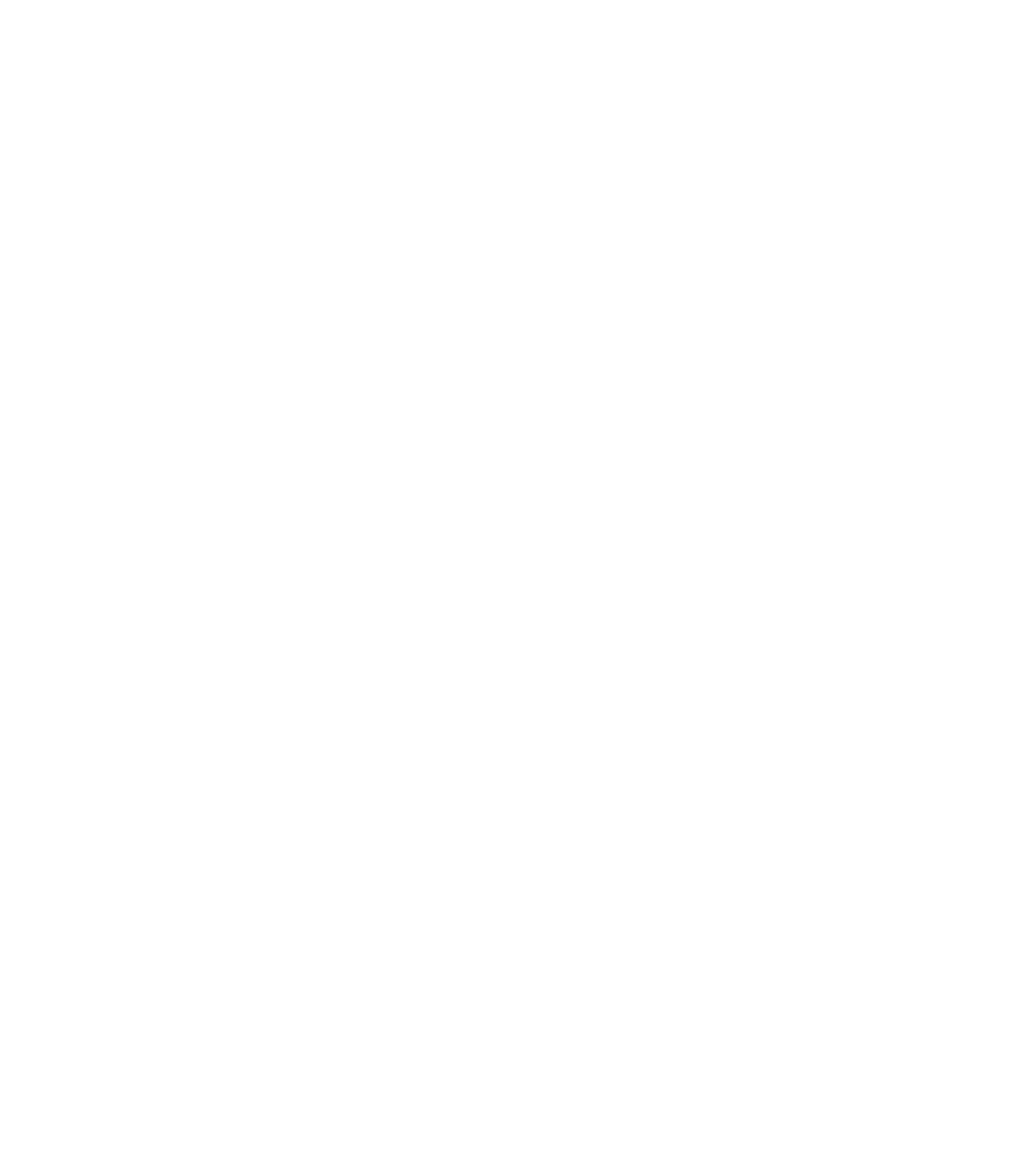
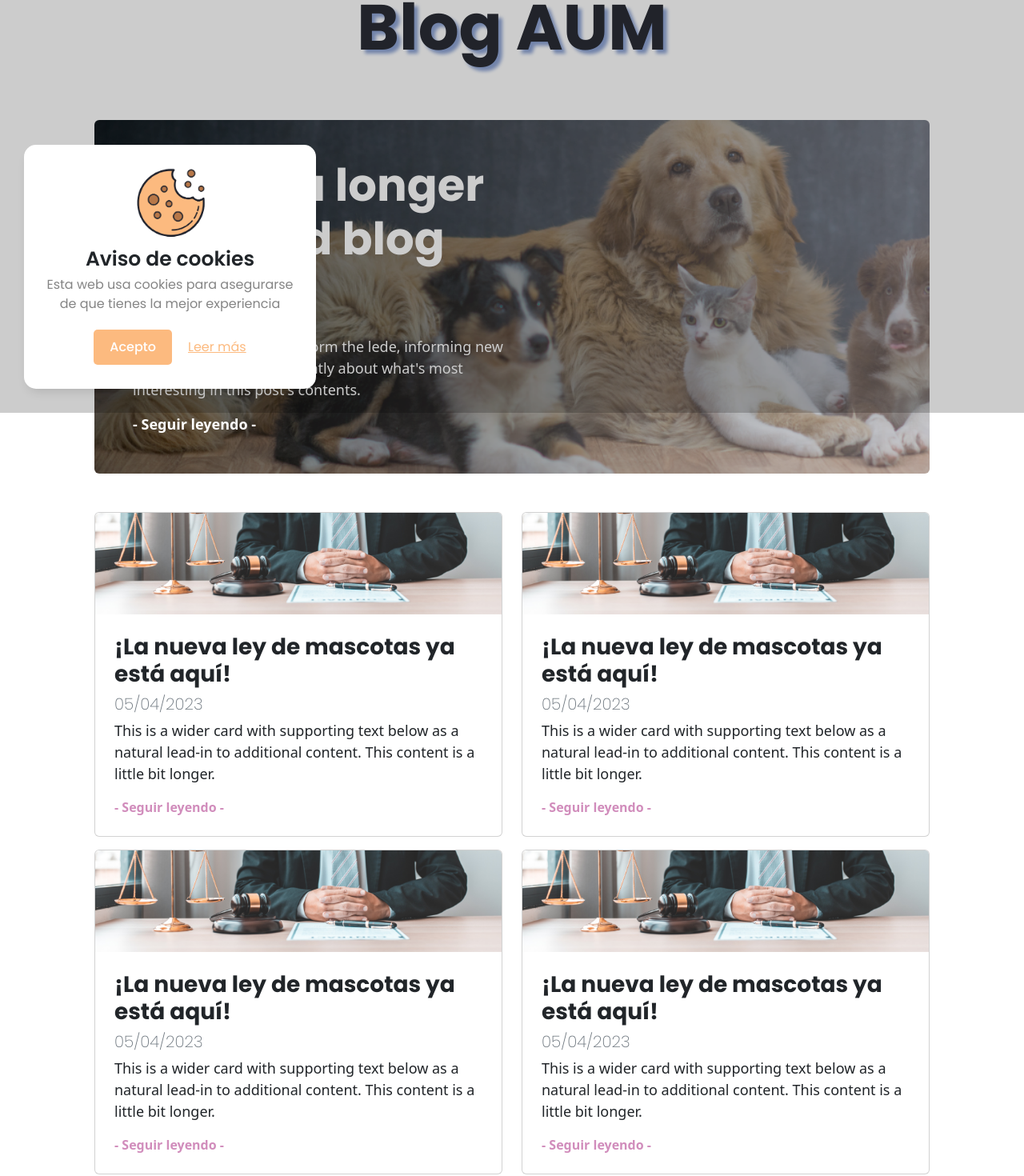
Before and after one commit to FranDevelopSpain/AdoptaUnaMascotaWeb, an Angular app: page /landingPage/blog in a window 1280 px wide. Before the commit this address led to /. Shown: the part 284-1754 px from the top of the page at 80% size. Before the commit the page ends 800 px from the top, so only its background shows below. Built offline with nearby package versions, Linux system fonts and the light colour scheme.

Commit message:
inicio blog

```diff
--- /dev/null
+++ b/src/app/Pages/blog/blog.component.css
@@ -0,0 +1,46 @@
+@font-face {
+    font-family: poppins-bold;
+    src: url(/assets/fonts/Poppins-Bold.ttf) format("opentype");
+}
+
+@font-face {
+    font-family: poppins-extraLight;
+    src: url(/assets/fonts/Poppins-ExtraLight.ttf) format("opentype");
+}
+
+h1 {
+    font-family: 'Poppins', sans-serif;
+    font-weight: bold;
+    font-size: 5rem;
+    padding: 20px;
+    margin-top: 50px;
+    color: #292C35;
+    font-weight: bold;
+    text-shadow: 5px 5px 4px #8FA5D5;
+    margin-top: 160px;
+}
+
+h3, h2 {
+    font-family: "poppins-bold";
+    padding-bottom: 1%;
+}
+
+h5 {
+    font-family: "poppins-extraLight";
+}
+
+p {
+    font-size: large;
+}
+
+a {
+    color: #D18DBC;
+    text-decoration: none;
+    font-weight: bold;
+}
+
+.custom-bckg {
+    background-image: url("src/assets/images/blog/entrada-0.png");
+    background-repeat: no-repeat;
+    background-size: cover;
+}
--- /dev/null
+++ b/src/app/Pages/blog/blog.component.html
@@ -0,0 +1,62 @@
+<section class="container px-5" style="margin-top: 250px;">
+
+    <h1 class="text-center mb-5">Blog AUM</h1>
+
+    <div class="jumbotron p-3 p-md-5 mb-5 text-white rounded bg-dark custom-bckg">
+        <div class="col-md-6 px-0">
+            <h2 class="display-4 font-italic">Title of a longer featured blog post</h2>
+            <p class="lead my-3">Multiple lines of text that form the lede, informing new readers quickly and efficiently about what's most interesting in this post's contents.</p>
+            <p class="lead mb-0"><a href="#" class="text-white font-weight-bold">- Seguir leyendo -</a></p>
+        </div>
+    </div>
+
+    <div class="row">
+        <div class="col-md-6 col-sm-12">
+            <div class="card mb-3 custom-border">
+                <img class="card-img-top" src="assets/images/blog/entrada-1.png" alt="Card image cap">
+                <div class="card-body p-4">
+                    <h3 class="card-title">¡La nueva ley de mascotas ya está aquí!</h3>
+                    <h5 class="card-subtitle mb-2 text-muted">05/04/2023</h5>
+                    <p class="card-text">This is a wider card with supporting text below as a natural lead-in to additional content. This content is a little bit longer.</p>
+                    <a href="#">- Seguir leyendo -</a>
+                </div>
+            </div>
+        </div>
+        <div class="col-md-6 col-sm-12">
+            <div class="card mb-3 custom-border">
+                <img class="card-img-top" src="assets/images/blog/entrada-1.png" alt="Card image cap">
+                <div class="card-body p-4">
+                    <h3 class="card-title">¡La nueva ley de mascotas ya está aquí!</h3>
+                    <h5 class="card-subtitle mb-2 text-muted">05/04/2023</h5>
+                    <p class="card-text">This is a wider card with supporting text below as a natural lead-in to additional content. This content is a little bit longer.</p>
+                    <a href="#">- Seguir leyendo -</a>
+                </div>
+            </div>
+        </div>
+    </div>
+    <div class="row">
+        <div class="col-md-6 col-sm-12">
+            <div class="card mb-3 custom-border">
+                <img class="card-img-top" src="assets/images/blog/entrada-1.png" alt="Card image cap">
+                <div class="card-body p-4">
+                    <h3 class="card-title">¡La nueva ley de mascotas ya está aquí!</h3>
+                    <h5 class="card-subtitle mb-2 text-muted">05/04/2023</h5>
+                    <p class="card-text">This is a wider card with supporting text below as a natural lead-in to additional content. This content is a little bit longer.</p>
+                    <a href="#">- Seguir leyendo -</a>
+                </div>
+            </div>
+        </div>
+        <div class="col-md-6 col-sm-12">
+            <div class="card mb-3 custom-border">
+                <img class="card-img-top" src="assets/images/blog/entrada-1.png" alt="Card image cap">
+                <div class="card-body p-4">
+                    <h3 class="card-title">¡La nueva ley de mascotas ya está aquí!</h3>
+                    <h5 class="card-subtitle mb-2 text-muted">05/04/2023</h5>
+                    <p class="card-text">This is a wider card with supporting text below as a natural lead-in to additional content. This content is a little bit longer.</p>
+                    <a href="#">- Seguir leyendo -</a>
+                </div>
+            </div>
+        </div>
+    </div>
+
+</section>
--- /dev/null
+++ b/src/app/Pages/blog/blog.component.ts
@@ -0,0 +1,12 @@
+import { Component, OnInit } from '@angular/core';
+
+@Component({
+    selector: 'app-blog',
+    templateUrl: './blog.component.html',
+    styleUrls: ['./blog.component.css']
+})
+export class BlogComponent implements OnInit {
+    constructor() { }
+
+    ngOnInit(): void { }
+}
--- a/src/app/app-routing.module.ts
+++ b/src/app/app-routing.module.ts
@@ -9,6 +9,7 @@
 import { PrivacyPolicyComponent } from './Pages/privacy-policy/privacy-policy.component';
 import { CookiesPolicyComponent } from './Pages/cookies-policy/cookies-policy.component';
 import { FaqsComponent } from './Pages/faqs/faqs.component';
+import { BlogComponent } from './Pages/blog/blog.component';
 
 const routes: Routes = [
 
@@ -56,6 +57,10 @@
       {
         path: "faqs",
         component: FaqsComponent
+      },
+      {
+        path: "blog",
+        component: BlogComponent
       }
     ]
   }
--- a/src/app/app.module.ts
+++ b/src/app/app.module.ts
@@ -14,6 +14,7 @@
 import { CookiesModule } from './Components/cookies/cookies.module';
 import { PrivacyPolicyModule } from './Pages/privacy-policy/privacy-policy.module';
 import { CookiesPolicyModule } from './Pages/cookies-policy/cookies-policy.module';
+import { BlogModule } from './Pages/blog/blog.module';
 
 
 @NgModule({
@@ -33,7 +34,8 @@
     CookiesModule,
     PrivacyPolicyModule,
     CookiesPolicyModule,
-    FaqsModule
+    FaqsModule,
+    BlogModule
   ],
   providers: [],
   bootstrap: [AppComponent]
```
Also changed, not shown: src/app/Pages/blog/blog.module.ts (added, +11 -0 lines), src/assets/images/blog/entrada-0.png (added), src/assets/images/blog/entrada-1.png (added).
